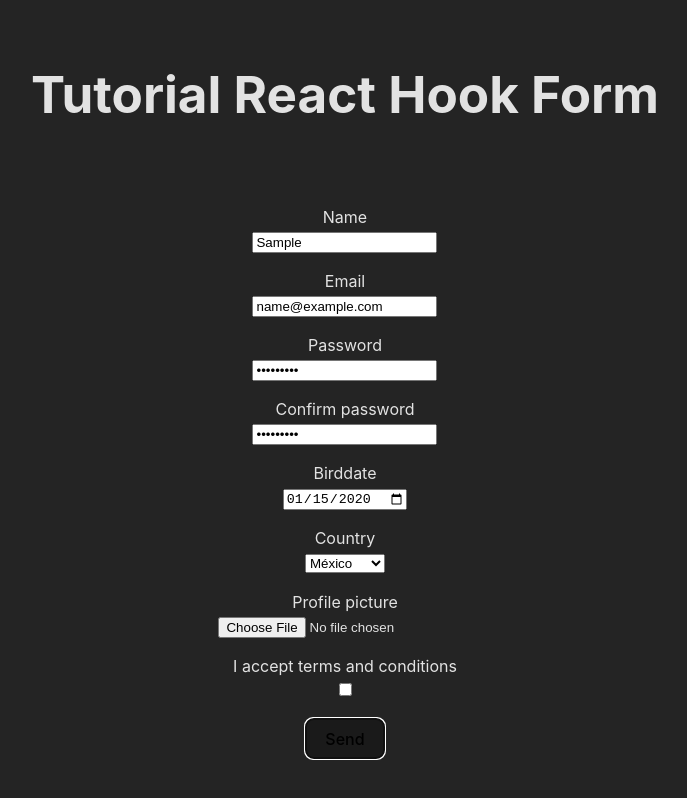
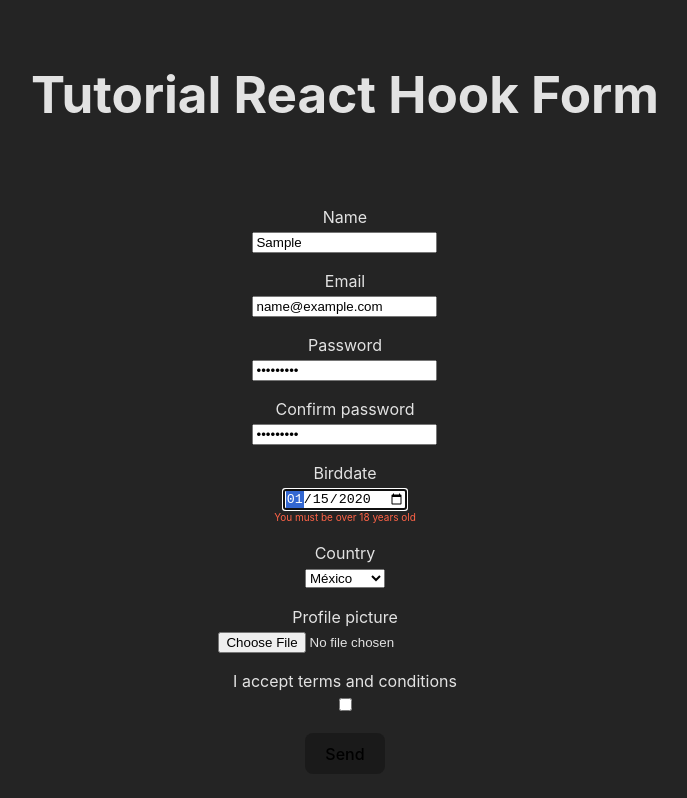
Before and after one commit to Ariel2911/tutorialReactHookForm, a React (Vite) app: page / in a window 1280 px wide. Both pictures are taken after typing "Sample", "name@example.com", "Sample123", "Sample123", "2020-01-15" into the empty fields and a click on the button "Send". Shown: the top 798 px of the page, without its empty margins (295-982 px from the left). Built offline with nearby package versions, Linux system fonts and the light colour scheme.

Commit message:
feat(form): add validation and message in the birddate input

```diff
--- a/src/App.tsx
+++ b/src/App.tsx
@@ -49,7 +49,6 @@ function App() {
           render={({ message }) => <span>{message}</span>}
         />
 
-
         <label htmlFor='emain'>Email</label>
         <input
           type='email'
@@ -84,7 +83,31 @@ function App() {
         <input type='password' {...register('confirmPassword')} />
 
         <label htmlFor='birddate'>Birddate</label>
-        <input type='date' {...register('birddate')} />
+        <input
+          type='date'
+          {...register('birddate', {
+            required: 'Birddate is required',
+            validate: (value) => {
+              const birthdate = new Date(value);
+              const currentDate = new Date();
+
+              if (
+                (currentDate.getFullYear() - birthdate.getFullYear()) >= 18
+                &&
+                (currentDate.getMonth() - birthdate.getMonth()) >= 0
+                &&
+                (currentDate.getDate() - birthdate.getDate()) > 0
+              ) return true;
+
+              return 'You must be over 18 years old'
+            }
+          })}
+        />
+        <ErrorMessage
+          errors={errors}
+          name="birddate"
+          render={({ message }) => <span>{message}</span>}
+        />
 
         <label htmlFor='country'>Country</label>
         <select {...register('country')}>
```
